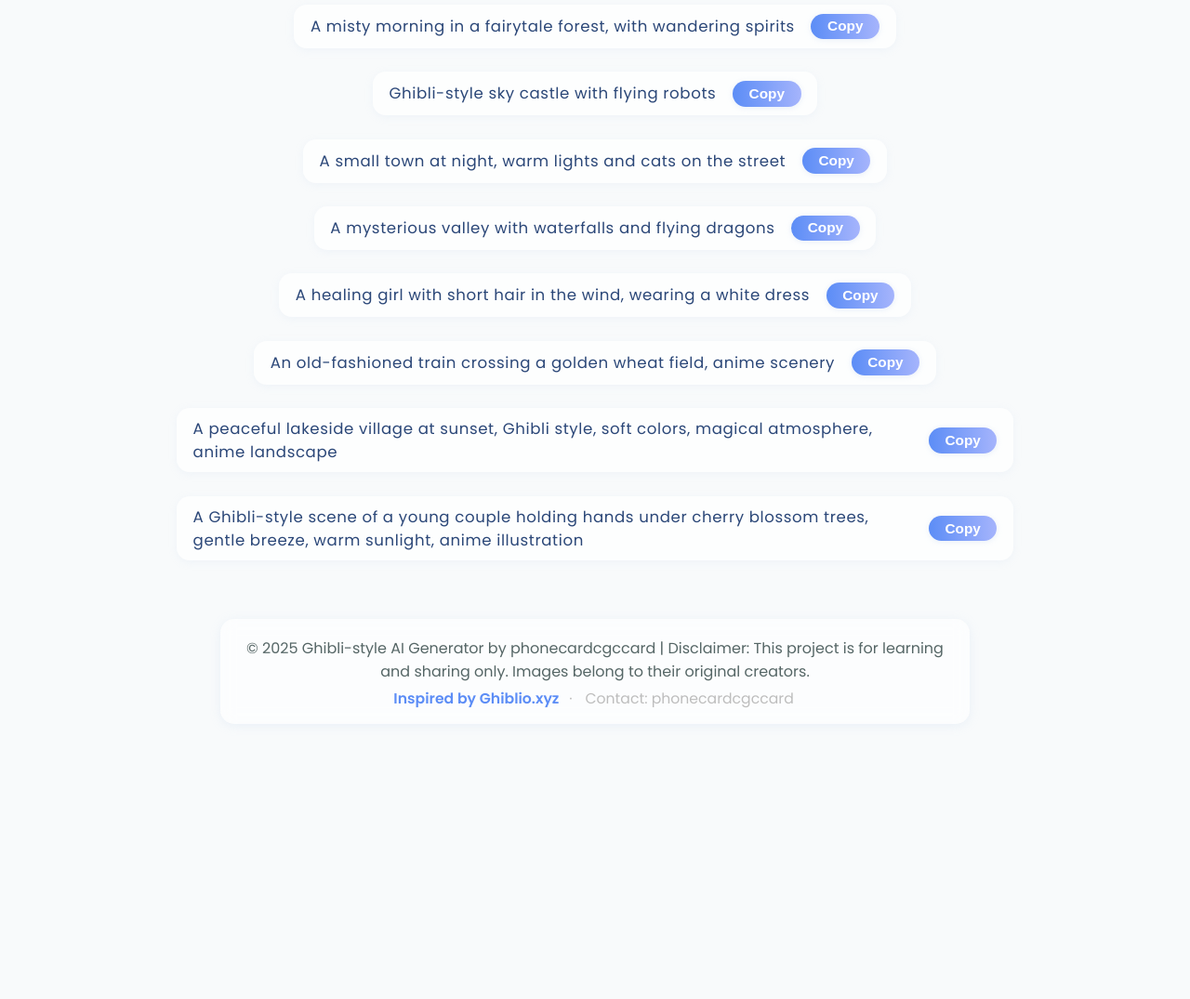
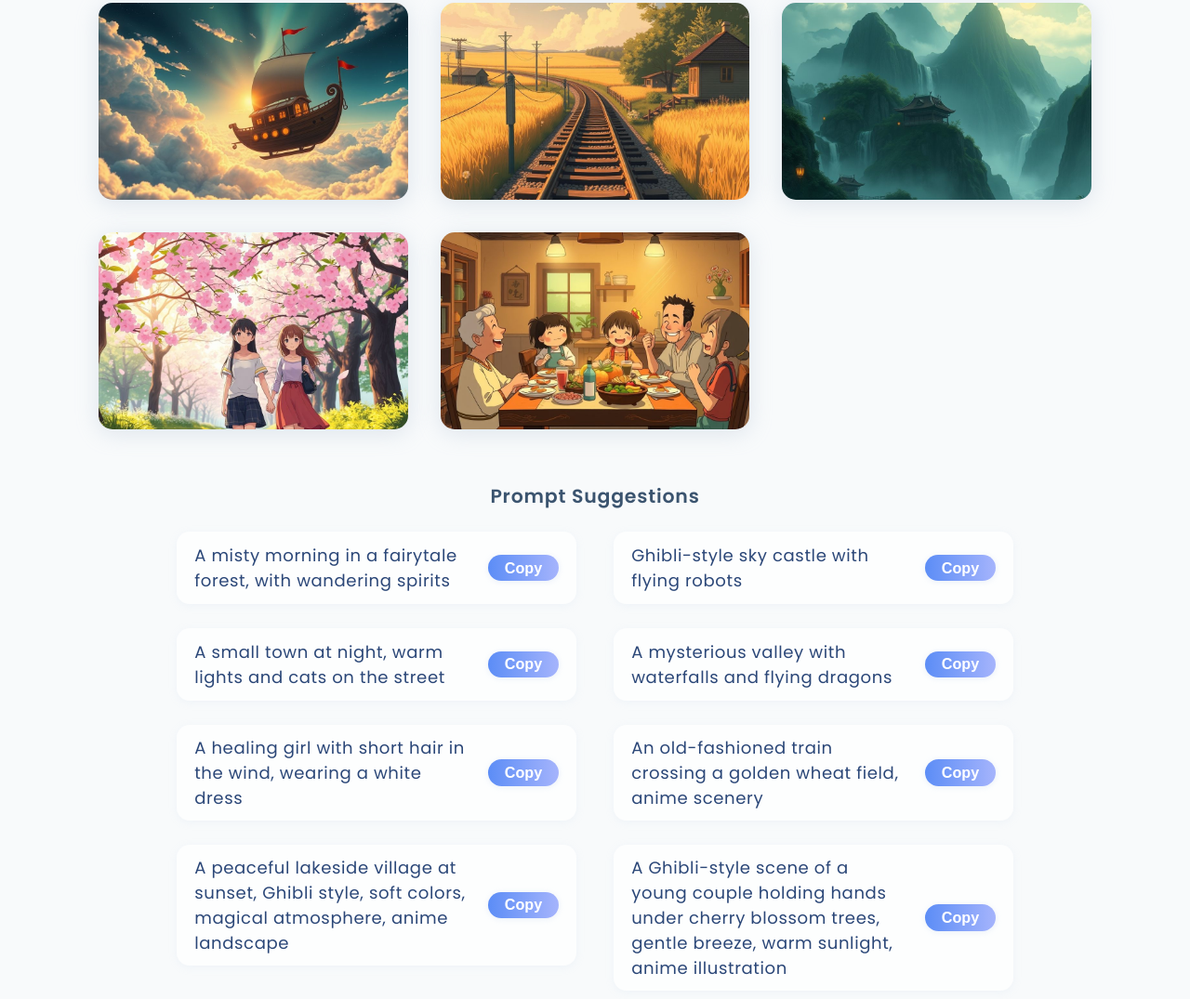
Before and after one commit to phonecardcgccard/ghiblioNEW, a plain HTML site: page index.html in a window 1280 px wide. Shown: the part 1229-2304 px from the top of the page at 93% size. Before the commit the page ends 2036 px from the top, so only its background shows below. Drawn offline with Linux system fonts and the light colour scheme.

Commit message:
Update index.html

```diff
--- a/index.html
+++ b/index.html
@@ -6,6 +6,164 @@
   <title>Ghibli-style AI Generator</title>
   <link rel="stylesheet" href="assets/css/style.min.css" />
   <link href="https://fonts.googleapis.com/css?family=Poppins:400,600&display=swap" rel="stylesheet">
+  <style>
+    /* --- 加大 Generator 区域 --- */
+    #generator {
+      display: flex;
+      justify-content: center;
+      margin: 2.5rem 0 2.2rem 0;
+    }
+    .tool-card.generator-main {
+      width: 540px;
+      max-width: 99vw;
+      min-height: 420px;
+      padding: 2.8rem 2.6rem 2.2rem 2.6rem;
+      font-size: 1.13rem;
+    }
+    @media (max-width: 600px) {
+      .tool-card.generator-main {
+        width: 98vw;
+        padding: 1.2rem 0.6rem;
+        min-height: unset;
+      }
+    }
+
+    /* --- Gallery 区域加大 --- */
+    #gallery {
+      margin: 3.5rem auto 2.5rem auto;
+      max-width: 1160px;
+    }
+    #gallery h2 {
+      text-align: center;
+      margin-bottom: 1.6rem;
+      font-size: 1.48rem;
+      color: #3b546f;
+      letter-spacing: 0.8px;
+    }
+    .gallery-grid {
+      display: grid;
+      grid-template-columns: repeat(auto-fit, minmax(260px, 1fr));
+      gap: 2.2rem;
+      max-width: 1100px;
+      margin: 0 auto;
+      padding: 0 1rem;
+    }
+    .gallery-grid img {
+      width: 100%;
+      height: 212px;
+      object-fit: cover;
+      border-radius: 15px;
+      box-shadow: 0 4px 24px 0 #a8b9d055;
+      transition: transform 0.18s, box-shadow 0.18s;
+      background: #e9eef5;
+      cursor: pointer;
+    }
+    @media (max-width: 900px) {
+      .gallery-grid {
+        grid-template-columns: repeat(auto-fit, minmax(180px, 1fr));
+        gap: 1rem;
+      }
+      .gallery-grid img { height: 126px; }
+    }
+    @media (max-width: 600px) {
+      .gallery-grid {
+        grid-template-columns: 1fr;
+        gap: 0.7rem;
+      }
+      .gallery-grid img { height: 100px; }
+    }
+
+    /* --- Prompt Suggestions 左右两列排列 --- */
+    #prompts {
+      margin: 3.5rem auto 2.5rem auto;
+      max-width: 950px;
+    }
+    .prompts-list {
+      display: grid;
+      grid-template-columns: 1fr 1fr;
+      gap: 1.2rem 2.5rem;
+      justify-content: center;
+      align-items: start;
+      max-width: 900px;
+      margin: 0 auto;
+      padding: 0 1rem;
+    }
+    @media (max-width: 720px) {
+      .prompts-list {
+        grid-template-columns: 1fr;
+        gap: 0.7rem;
+        padding: 0 0.2rem;
+      }
+    }
+    .prompt-card {
+      background: rgba(255,255,255,0.67);
+      border-radius: 14px;
+      box-shadow: 0 2px 10px #b4cbe922;
+      display: flex;
+      align-items: center;
+      padding: 0.7rem 1.2rem;
+      font-size: 1.13rem;
+      margin-bottom: 0.4rem;
+      min-height: 56px;
+      justify-content: space-between;
+    }
+    .prompt-text {
+      margin-right: 1.1rem;
+      color: #2b4778;
+      font-weight: 500;
+      letter-spacing: 0.6px;
+      flex: 1 1 auto;
+    }
+    .copy-btn {
+      background: linear-gradient(90deg, #5c8df6, #a5b4fc);
+      color: #fff;
+      border: none;
+      border-radius: 24px;
+      padding: 0.3rem 1.1rem;
+      font-weight: 600;
+      cursor: pointer;
+      transition: background 0.18s, box-shadow 0.15s;
+      font-size: 1.01rem;
+      box-shadow: 0 1px 6px #cbd9f066;
+      flex-shrink: 0;
+    }
+    .copy-btn:hover {
+      background: linear-gradient(90deg, #a5b4fc, #5c8df6);
+    }
+
+    /* --- 黑色页脚风格 --- */
+    footer {
+      background: #181a20;
+      color: #bbb;
+      text-align: center;
+      font-size: 1rem;
+      border-radius: 0;
+      box-shadow: none;
+      padding: 2.1rem 0 1.4rem 0;
+      margin: 3.3rem 0 0 0;
+      max-width: unset;
+      border-top: 1px solid #26292f;
+      letter-spacing: .2px;
+      transition: background .2s;
+    }
+    footer p, footer span {
+      color: #bbb;
+      margin: 0;
+    }
+    footer a {
+      color: #7db2ff;
+      text-decoration: none;
+      margin-left: .7em;
+      transition: color .18s;
+    }
+    footer a:hover, footer a:focus {
+      color: #4b7bec;
+    }
+    footer svg {
+      vertical-align: -3px;
+      transition: fill .18s;
+    }
+  </style>
 </head>
 <body>
   <div class="bg-wrap">
@@ -29,23 +187,23 @@
 
   <main>
     <section id="generator">
-      <div class="tool-card">
+      <div class="tool-card generator-main">
         <h2 data-i18n="generatorTitle">Generator</h2>
         <p data-i18n="generatorHint">Enter your ideas to generate unique Ghibli-style images!</p>
         <form id="prompt-form">
-          <input type="text" id="prompt-input" placeholder="Enter your prompt..." style="width: 65%; padding: 0.6rem; border-radius: 18px; border: 1px solid #d0d7e2; font-size: 1rem;" aria-label="Prompt" />
+          <input type="text" id="prompt-input" placeholder="Enter your prompt..." style="width: 65%; padding: 0.7rem; border-radius: 18px; border: 1px solid #d0d7e2; font-size: 1.06rem;" aria-label="Prompt">
           <button class="btn" type="submit" data-i18n="generateBtn" aria-label="Generate">Generate</button>
         </form>
         <div id="generate-loading" style="display:none;">Generating...</div>
         <div id="generate-error" style="display:none;color:red;"></div>
         <div id="result-image-wrap" style="display:none;">
-          <img id="result-image" style="max-width:340px;border-radius:14px;" alt="AI生成图片"/>
+          <img id="result-image" style="max-width:440px;border-radius:14px;" alt="AI生成图片"/>
           <div style="margin-top:8px;">
             <button id="regenerate-btn" style="display:none;">重新生成</button>
             <button id="save-image-btn" style="display:none;">保存图片</button>
           </div>
         </div>
-        <div class="ai-disclaimer" style="font-size:0.96rem;color:#888;margin-top:0.6rem;">
+        <div class="ai-disclaimer" style="font-size:0.98rem;color:#888;margin-top:0.8rem;">
           <span data-i18n="disclaimer">
             Disclaimer: This project is for learning and sharing only. Images belong to their original creators.
           </span>
@@ -107,16 +265,16 @@
   </main>
 
   <footer>
-    <div class="footer-main">
-      <span>&copy; 2025 Ghibli-style AI Generator by phonecardcgccard</span>
-      <span> | <span data-i18n="disclaimer">Disclaimer: This project is for learning and sharing only. Images belong to their original creators.</span></span>
-    </div>
-    <div class="footer-links">
-      <a href="https://ghiblio.xyz/" target="_blank" data-i18n="footerInspired">Inspired by Ghiblio.xyz</a>
-      <span> · </span>
-      <span data-i18n="footerContact">Contact: phonecardcgccard</span>
-    </div>
+    <p>
+      © <span id="year"></span> Ghiblio
+      <a href="https://github.com/phonecardcgccard/ghiblioNEW" target="_blank" rel="noopener" aria-label="GitHub">
+        <svg width="18" height="18" fill="#aaa" style="vertical-align:-3px;" viewBox="0 0 24 24"><path d="M12 0C5.37 0 0 5.373 0 12a12 12 0 008.207 11.385c.6.113.82-.262.82-.582 0-.288-.011-1.048-.017-2.056-3.338.728-4.042-1.609-4.042-1.609-.545-1.386-1.332-1.755-1.332-1.755-1.09-.745.082-.73.082-.73 1.205.085 1.84 1.238 1.84 1.238 1.07 1.835 2.809 1.305 3.495.998.108-.775.418-1.305.762-1.606-2.664-.303-5.466-1.334-5.466-5.932 0-1.31.469-2.381 1.236-3.22-.124-.303-.535-1.523.117-3.176 0 0 1.008-.323 3.303 1.23A11.5 11.5 0 0112 6.845c1.022.005 2.051.138 3.014.404 2.292-1.553 3.298-1.23 3.298-1.23.653 1.653.242 2.873.12 3.176.77.839 1.235 1.91 1.235 3.22 0 4.61-2.805 5.625-5.475 5.921.43.372.823 1.104.823 2.225 0 1.606-.015 2.899-.015 3.293 0 .323.217.699.825.58A12.003 12.003 0 0024 12c0-6.627-5.373-12-12-12z"/></svg>
+      </a>
+    </p>
   </footer>
+  <script>
+    document.getElementById('year').textContent = new Date().getFullYear();
+  </script>
   <script src="assets/js/i18n.js"></script>
   <script src="assets/js/main.js"></script>
 </body>
```
